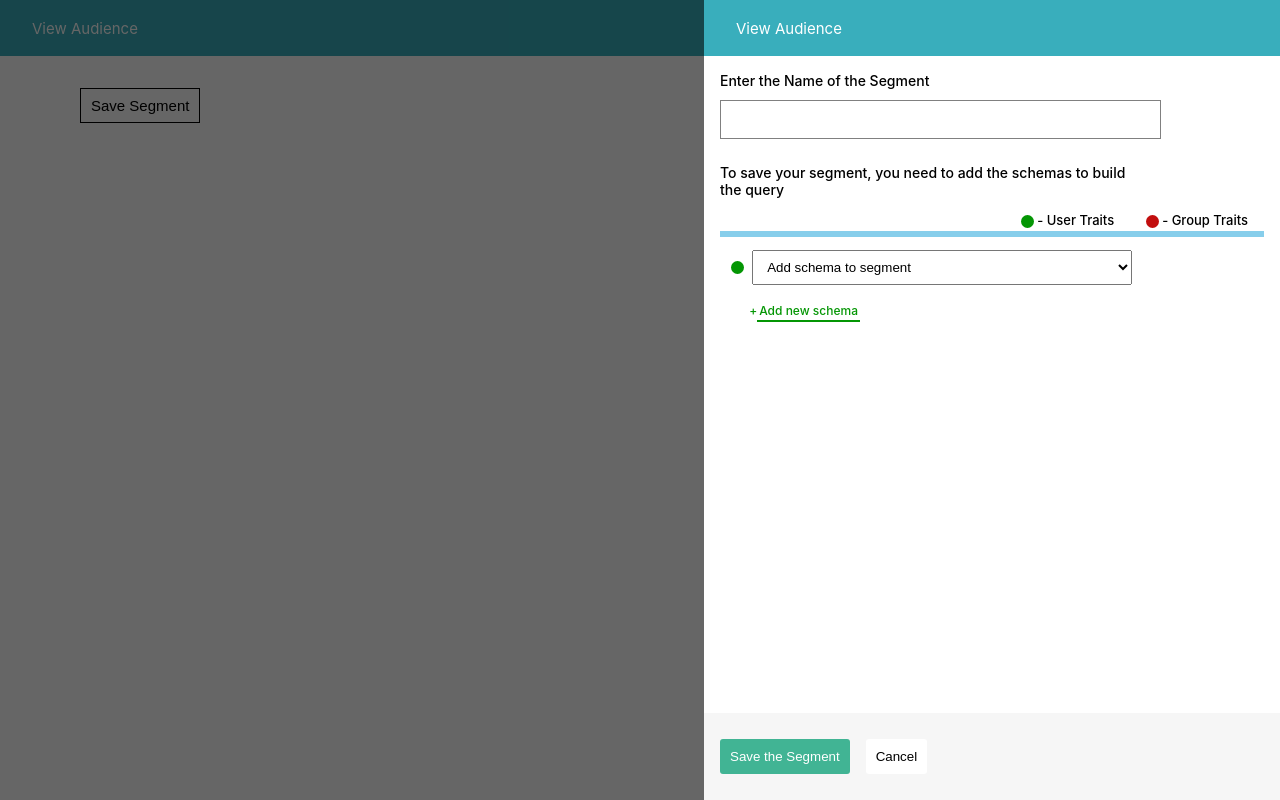
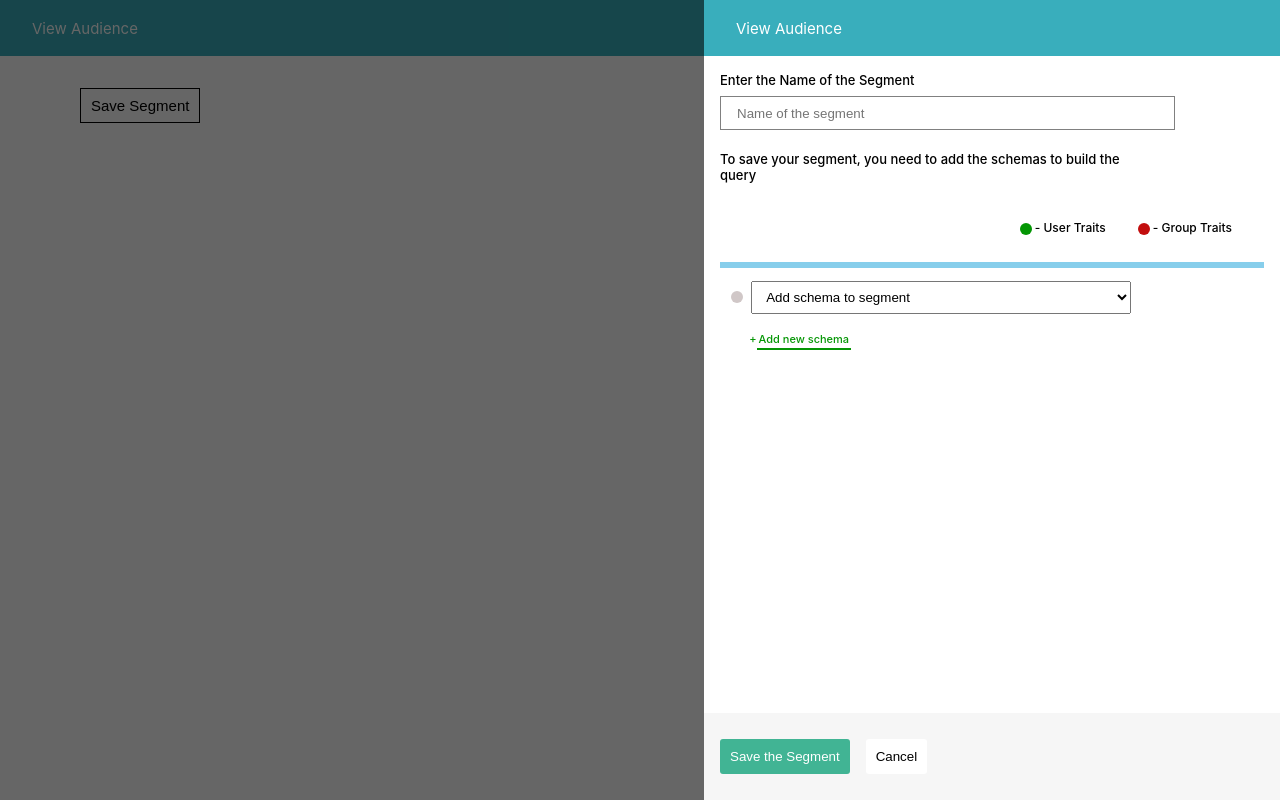
Before and after one commit to sarath1412k/customer_labs, a React (Create React App) app: page / in a window 1280 px wide. Both pictures are taken after a click on the button "Save Segment". Built offline with nearby package versions, Linux system fonts and the light colour scheme.

Commit message:
fix-minor style changes

```diff
--- a/src/components/Segment.css
+++ b/src/components/Segment.css
@@ -33,24 +33,26 @@
     justify-content: flex-start;
     text-align: left;
     padding: 1rem 1rem;
-    overflow-y: scroll;
+    overflow-y: auto;
     height: 100%;
 }
 .seg-name{
     width: 80%;
-    min-height: 35px;
+    min-height: 30px;
     border: 1px solid grey;
-    margin: .7rem 0;
+    margin: .5rem 0;
+    padding-left: 1rem;
 }
 .seg-info{
     width: 78%;
     font-weight: 500;
-    font-size: 14px;
+    font-size: 13px;
 }
 .traits-container{
     display: flex;
     flex-direction: row;
     justify-content: flex-end;
+    margin: 1.5rem 1rem;
 }
 .traits-classify{
     display: flex;
@@ -60,18 +62,24 @@
 }
 .user-traits-color{
     background-color: rgb(4, 150, 4);
-    min-height: 13px;
-    min-width: 13px;
+    min-height: 12px;
+    min-width: 12px;
     border-radius: 50%;
 }
 .group-traits-color{
     background-color: rgb(194, 14, 14);
-    min-height: 13px;
-    min-width: 13px;
+    min-height: 12px;
+    min-width: 12px;
+    border-radius: 50%;
+}
+.default-traits-color{
+    background-color: rgb(208, 199, 199);
+    min-height: 12px;
+    min-width: 12px;
     border-radius: 50%;
 }
 .ut-label{
-   font-size: 13px;
+   font-size: 12px;
    font-weight: 500;
    display: flex;
    padding-bottom: 3px;
@@ -89,7 +97,7 @@
     margin: .8rem 0rem;
 }
 .selected-schema{
-    height: 35px;
+    height: 33px;
     width: 380px;
     margin: 0 .5rem;
     padding-left: 10px;
@@ -98,7 +106,7 @@
     color: rgb(4, 150, 4);
     margin: 1rem;
     width: fit-content;
-    font-size: 12px;
+    font-size: 11px;
     font-weight: 500;
     padding: 2px;
     cursor: pointer;
@@ -113,11 +121,12 @@
     padding: 0 .7rem;
 }
 .remove-schema-btn{
-    height: 35px;
-    width: 35px;
+    min-height: 33px;
+    min-width: 33px;
     font-size: 15px;
     color: grey;
-    background-color: #f2fbf9;
+    background-color: #ece9e9d0;
+    border-radius: 2px;
 }
 .btn-group{
     background-color: #f6f6f6;
--- a/src/components/Segment.jsx
+++ b/src/components/Segment.jsx
@@ -18,13 +18,13 @@ const Segment = () => {
 
 
     const schemaOptions = [
-        { label: 'First Name', value: 'first_name' },
-        { label: 'Last Name', value: 'last_name' },
-        { label: 'Gender', value: 'gender' },
-        { label: 'Age', value: 'age' },
-        { label: 'Account Name', value: 'account_name' },
-        { label: 'City', value: 'city' },
-        { label: 'State', value: 'state' },
+        { label: 'First Name', value: 'first_name',userTraits:true },
+        { label: 'Last Name', value: 'last_name',userTraits:true },
+        { label: 'Gender', value: 'gender',userTraits: false },
+        { label: 'Age', value: 'age',userTraits: false },
+        { label: 'Account Name', value: 'account_name',userTraits: true },
+        { label: 'City', value: 'city',userTraits: false },
+        { label: 'State', value: 'state',userTraits: false },
     ];
 
 
@@ -83,7 +83,7 @@ const Segment = () => {
         }
 
     }
-
+    //post the data webhook server
     const funcSave = () => {
         if(segment.segment_name.trim() !== '' && schema.length > 1){
             let data = {segment,schema:schema}
@@ -94,6 +94,7 @@ const Segment = () => {
             .then(res => {
                 console.log(res)
                 func_cancel()
+                alert('data saved successfullt')
             })
             .catch((err) => {
                 console.log(err.response)
@@ -133,7 +134,7 @@ const Segment = () => {
     </div>
     <form className='segment-form' >
         <label className='seg-info'>Enter the Name of the Segment</label>
-        <input className='seg-name' name='segment_name' type='text' onChange={handleInputs} value={segment.segment_name}/>
+        <input className='seg-name' name='segment_name' type='text' placeholder='Name of the segment' onChange={handleInputs} value={segment.segment_name}/>
         <p className='seg-info'>To save your segment, you need to add the schemas to build the query</p>
         <div className='traits-container'>
                 <div className='traits-classify'>
@@ -149,7 +150,9 @@ const Segment = () => {
             {schemaList.map((data,index) => {
                 return(
                     <div key={index} className="schema-element">
-                    <div className='user-traits-color'></div>
+                    {data.userTraits
+                     ? <div className='user-traits-color'></div>
+                     : <div className='group-traits-color'></div> }
                       <select className='selected-schema' onChange={({target}) => changeSchema(index,target)} value={data.value} >
                         <option label={data.label}>{data.value}</option>
                            {filteredOptions.map((schema,i) => (
@@ -167,7 +170,7 @@ const Segment = () => {
         </div>
         <div className="schema-add-container">
         <div className="schema-element">
-        <div className='user-traits-color'></div>
+        <div className='default-traits-color'></div>
             <select className='selected-schema' name='schema' onChange={selectShema} value={schemaValue}>
                 <option style={{display:'none'}} value='' >Add schema to segment</option>
                    {schemaOptions.map((schema) => (
```
